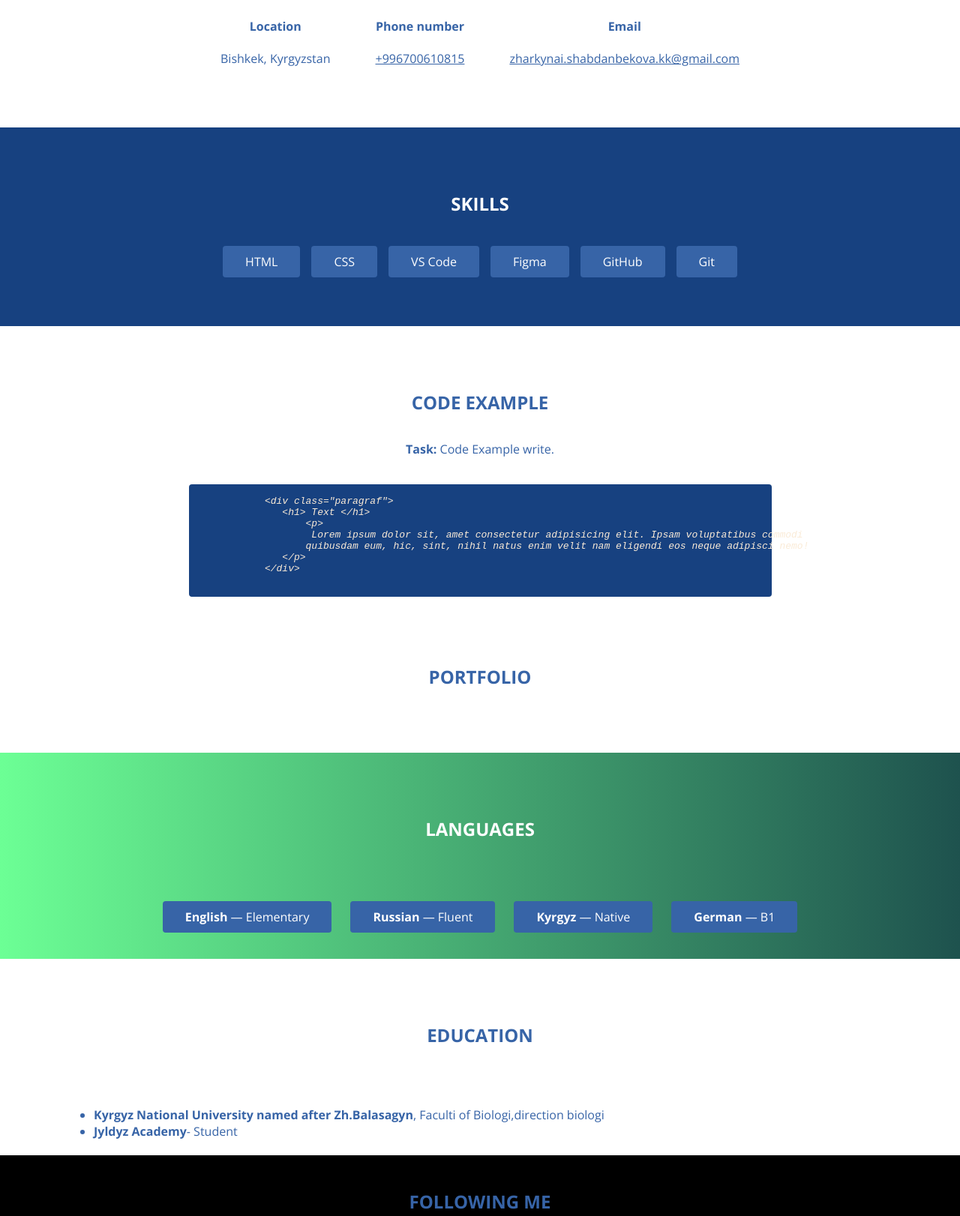
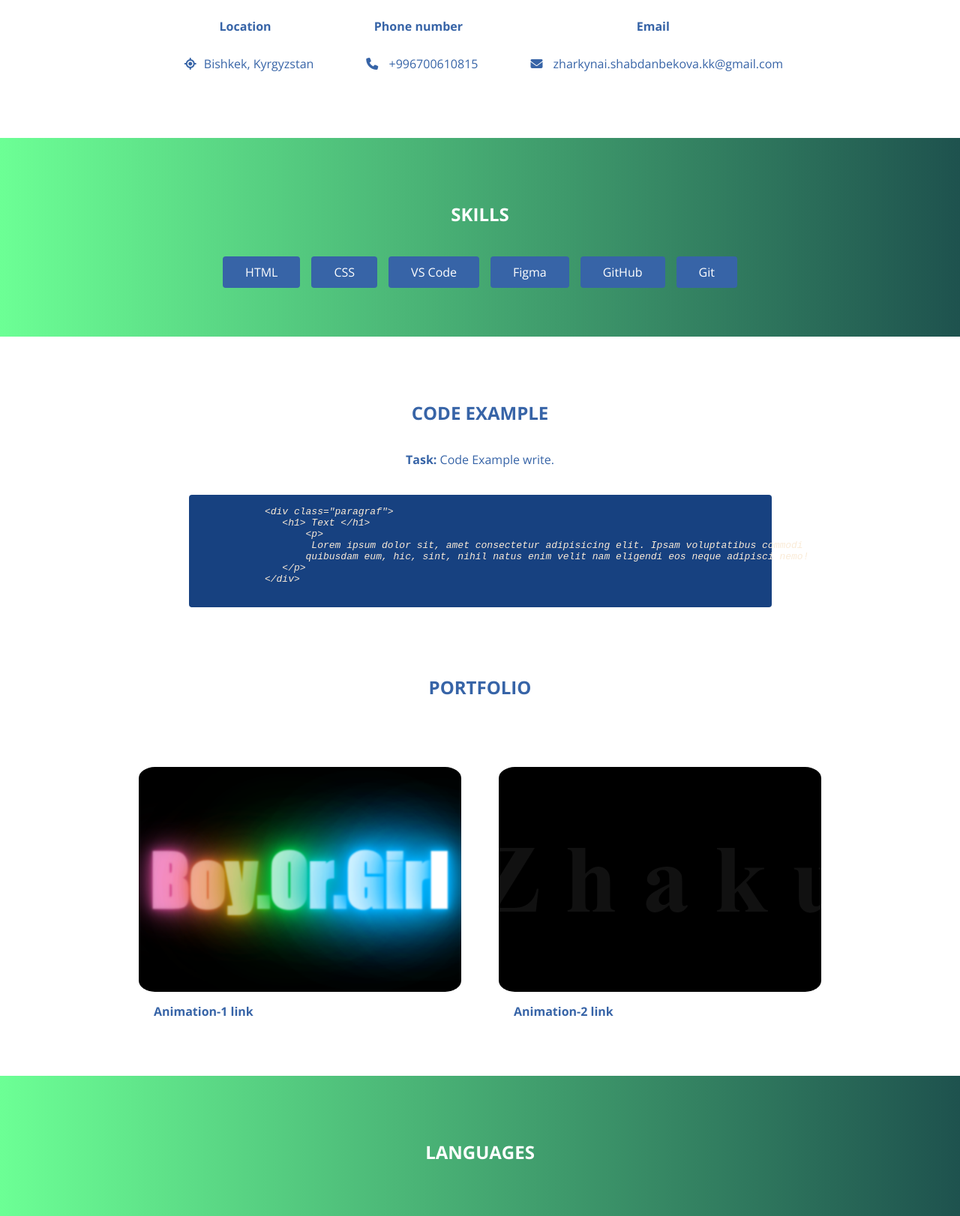
Before and after one commit to zharkynai13/zharkynai13.github.io, a plain HTML site: page index.html in a window 1280 px wide. Shown: the part 550-2172 px from the top of the page at 75% size. Drawn offline with nearby package versions, Linux system fonts and the light colour scheme.

Commit message:
Add portfolio, icon,etc

```diff
--- a/index.html
+++ b/index.html
@@ -19,11 +19,7 @@
         <div class="container">
             <nav class="header-navbar">
                 <a href="#" class="header-logo">
-                    <span>Z</span>
-                    <span>h</span>
-                    <span>a</span>
-                    <span>k</span>
-                    <span>u</span>
+                    Zhaku
                 </a>
                 <ul class="header-menu">
                     <li class="header-menu-item">
@@ -76,14 +72,16 @@
                     <ul>
                         <li>
                             <h4>Location</h4>
-                            <p> Bishkek, Kyrgyzstan</p>
+                            <p> <i class="fa fa-location"></i>Bishkek, Kyrgyzstan</p>
                         </li>
                         <li>
                             <h4>Phone number</h4>
+                            <i class="fa fa-phone"></i>
                             <a href="tel:+996700610815">+996700610815</a>
                         </li>
                         <li>
                             <h4>Email</h4>
+                            <i class="fa fa-envelope"></i>
                             <a
                                 href="mailto:zharkynai.shabdanbekova.kk@gmail.com">zharkynai.shabdanbekova.kk@gmail.com</a>
                         </li>
@@ -96,24 +94,13 @@
             <div class="container">
                 <h2 class="section-title">Skills</h2>
                 <ul>
-                    <div class="skills-col">
                     <li>HTML</li>
-                    </div>
-                    <div class="skills-col">
                     <li>CSS</li>
-                    </div>
-                    <div class="skills-col">
                     <li>VS Code</li>
-                    </div>
-                    <div class="skills-col">
                     <li>Figma</li>
-                    </div>
-                    <div class="skills-col">
                     <li>GitHub</li>
-                    </div>
-                    <div class="skills-col">
                     <li>Git</li>
-                    </div>
+
 
                 </ul>
             </div>
@@ -141,43 +128,53 @@
         <section id="porfolio" class="portfolio">
             <div class="container">
                 <h2 class="section-title section">Portfolio</h2>
+                <div class="wrapper">
+                    <div class="wrapper-img">
+                        <img src="img/animation.png" class="portfolio-img" alt="animation">
 
+                        <p class="anime-link">
+                            <a href="https://zharkynai13.github.io/Animation/">Animation-1 link</a>
+                        </p>
+                    </div>
+                    <div class="wrapper-img">
+                        <img src="img/animation1.png" class="portfolio-img" alt="animation-2">
+
+                        <p class="anime-link">
+                            <a href="https://zharkynai13.github.io/Zhaku.animation/">Animation-2 link</a>
+                        </p>
+                    </div>
+                </div>
+            </div>
         </section>
         <section id="languages" class="languages">
             <div class="container">
                 <h2 class="section-title section">Languages</h2>
                 <ul>
-                    <div class="languages-col">
                     <li>
                         <b>English</b> &mdash; Elementary
                     </li>
-                    </div>
-                    <div class="languages-col">
                     <li>
                         <b>Russian</b> &mdash; Fluent
                     </li>
-                    </div>
-                    <div class="languages-col">
                     <li>
                         <b>Kyrgyz</b> &mdash; Native
                     </li>
-                    </div>
-                    <div class="languages-col">
                     <li>
                         <b>German</b> &mdash; B1
                     </li>
-                    </div>
                 </ul>
             </div>
         </section>
-        <section id="education">
+        <section id="education" class="education">
             <div class="container">
                 <h2 class="section-title section">Education</h2>
                 <ul>
                     <li>
+                        <i class="fa fa-building-columns"></i>
                         <b>Kyrgyz National University named after Zh.Balasagyn</b>, Faculti of Biologi,direction biologi
                     </li>
                     <li>
+                        <i class="fa fa-award"></i>
                         <b>Jyldyz Academy</b>- Student
                     </li>
                 </ul>
--- a/style.css
+++ b/style.css
@@ -63,9 +63,10 @@ header a {
 a {
     margin: 0;
     padding: 0;
+    text-decoration: none;
     color: var(--accent-light);
 }
-
+/*
 a span {
     margin: 0;
     padding: 0;
@@ -129,14 +130,14 @@ a span:nth-child(8) {
         text-shadow: none;
     }
 }
-
+*/
 /*---------------------animotion end----------------------------*/
 
 .header-logo {
     width: 20%;
     font-size: 30px;
     font-weight: 800;
-    letter-spacing: 1px;
+    color: var(--pure-white);
 }
 
 .header-menu {
@@ -168,12 +169,7 @@ a span:nth-child(8) {
     width: 27%;
     border-radius: 50%;
     text-align: center;
-    transition: 0.5s;
 
-}
-
-.intro-left:hover {
-    box-shadow: 0 0 30px 0px var(--accent);
 }
 
 .intro-img {
@@ -223,8 +219,11 @@ h3 {
 
 /*-----------------------skills------------------*/
 .skills {
-    background-color: var(--accent);
+    /*background-color: var(--accent);*/
+    background: -webkit-linear-gradient(90deg, #6cff95, #1e524e);
+    background: linear-gradient(90deg, #6cff95, #1e524e);
 }
+/*
 
 .skills-col {
     box-sizing: border-box;
@@ -234,6 +233,7 @@ h3 {
 .skills-col:hover {
     box-shadow: 0 0 20px 0px white;
 }
+*/
 
 .skills ul {
     display: flex;
@@ -291,17 +291,34 @@ h3 {
 }
 
 /*---------------------portfolio------------------------------*/
-
-
+.wrapper div {
+    padding: 10px 15px;
+}
+.wrapper {
+    display: flex;
+    margin: 0 auto;
+    justify-content: center;
+    gap: 20px;
+}
+.wrapper-img img {
+    width: 430px;
+    height: 300px;
+    border-radius: 5%;
+    object-fit: cover;
+}
+.wrapper p {
+    margin:  10px 20px;
+    font-weight: 700;
+}
+.portfolio-img:hover {
+    box-shadow: 0 0 20px 0px var(--accent-light);
+}
 /*--------------------languages---------------------------------------*/
 .languages {
     background: -webkit-linear-gradient(90deg, #6cff95, #1e524e);
     background: linear-gradient(90deg, #6cff95, #1e524e);
     color: #fff;
-}
-
-.languages-col {
-    box-sizing: border-box;
+    margin-top: 50px;
 }
 
 .languages ul {
@@ -323,12 +340,15 @@ h3 {
     padding-bottom: 10px;
     margin-bottom: 30px;
 }
+/*----------------------education-------------------------*/
+
 
 
 
 /*--------------------------footer----------------------------*/
 .footer {
     background-color: black;
+    margin-top:50px;
     padding: 20px;
 }
 
```
Also changed, not shown: img/animation.png (added), img/animation1.png (added). Lines whose indentation alone changed are shown as unchanged.
